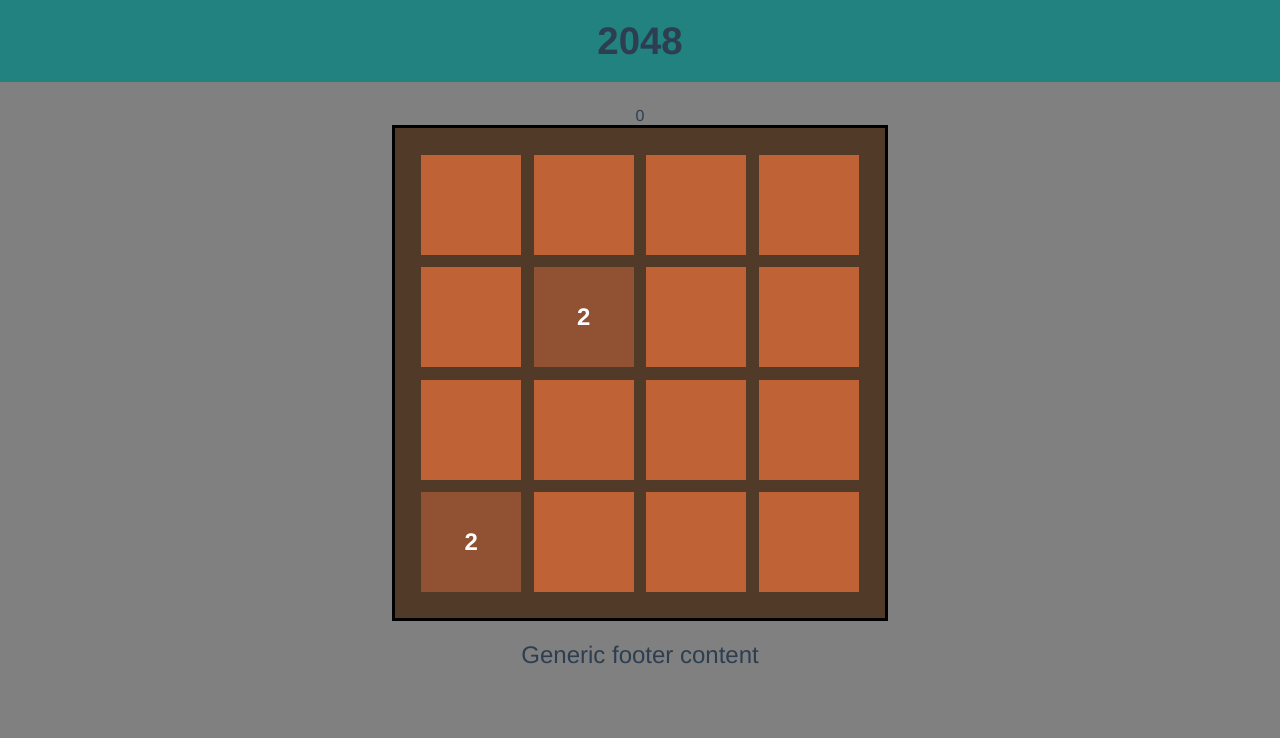
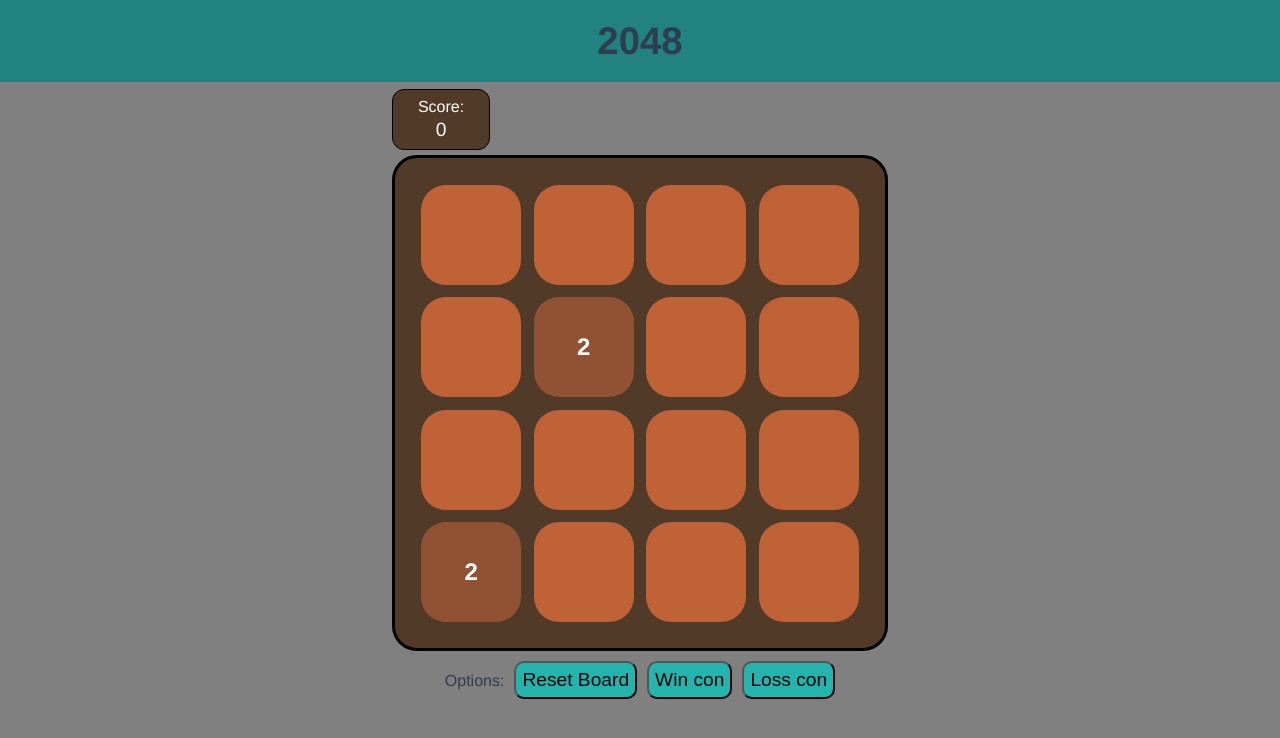
Before and after one commit to Moeasakr/TwentyFourtyEight, a Vue app: page / in a window 1280 px wide. Shown: the top 738 px of the page. Built offline with nearby package versions, Linux system fonts and the light colour scheme.

Commit message:
Styling + demon button functionality

```diff
--- a/index.html
+++ b/index.html
@@ -4,7 +4,7 @@
   <meta charset="UTF-8">
   <link rel="icon" href="/favicon.ico" />
   <meta name="viewport" content="width=device-width, initial-scale=1.0">
-  <title>Vite App</title>
+  <title>2048</title>
 </head>
 <body>
   <div id="app"></div>
--- a/src/App.vue
+++ b/src/App.vue
@@ -3,11 +3,14 @@
     <h1>2048</h1>
   </header>
   <div class="container">
-    <Board />
+    <Board v-bind:key="test" :option="boardStatus" />
+    <div class="optionsContainer">
+      <span>Options:</span>
+      <input class="optionButton resetButton" type="submit" value="Reset Board" @click="resetBoard(0)">
+      <input class="optionButton winButton" type="submit" value="Win con" @click="genWinCon">
+      <input class="optionButton lossButton" type="submit" value="Loss con" @click="genLossCon">
+    </div>
   </div>
-  <footer>
-    Generic footer content
-  </footer>
 </template>
 
 <script>
@@ -17,6 +20,32 @@ export default {
   name: 'App',
   components: {
     Board
+  },
+  data() {
+    return {
+      boardStatus : 0,
+      test: "something",
+    }
+  },
+  methods: {
+    genWinCon() {
+      // this.boardStatus = 1;
+      this.resetBoard(1);
+    },
+    genLossCon() {
+      // this.boardStatus = 2;
+      this.resetBoard(2);
+    },
+    resetBoard(status) {
+      if (status === 0) {
+        this.boardStatus = 0;
+      } else if (status === 1) {
+        this.boardStatus = 1;
+      } else if (status === 2) {
+        this.boardStatus = 2;
+      }
+      this.test += 1;
+    }
   }
 }
 </script>
@@ -25,7 +54,7 @@ export default {
   header {
     flex: 1 0 100%;
     background: #228280;
-    margin-bottom: 25px;
+    margin-bottom: 7px;
     font-size: 1.2em;
   }
   h1 {
@@ -38,6 +67,14 @@ export default {
     margin-top: 20px;
     flex: 1 0 100%;
     font-size: 1.5em;
-    /* background-color: green; */
+  }
+  .optionButton {
+    background-color: lightblue;
+    font-size: 1.2em;
+    margin-top: 10px;
+    margin-left: 10px;
+    padding: 6px;
+    border-radius: 10px;
+    background: #23B4AD;
   }
 </style>
--- a/src/components/Board.vue
+++ b/src/components/Board.vue
@@ -1,5 +1,11 @@
 <template>
-  <div class="scoreboard">{{ score }}</div>
+  <div v-if="checkWinCondition" :style="{'background-color':checkWinCondition.color}">
+    <h2>{{checkWinCondition.msg}}</h2>
+  </div>
+  <div class="scoreboard">
+    <p class="scoreLabel">Score:</p>
+    <p class="score">{{ score }}</p>
+  </div>
   <div class="board">
     <Tile v-for="(tile, i) in board" :key='`tile-${i}`' :label="`square-${i}`" :value="tile" />
   </div>
@@ -7,45 +13,77 @@
 
 <script>
 import Tile from "./Tile.vue"
-import { ref } from "vue"
+import { ref } from 'vue';
 import { useBoard } from '../composables/useBoard';
+import { useCheckWinCondition } from '../composables/userCheckWinCondition';
 
 export default {
   name: 'Board',
+  props:['option'],
   components: {
     Tile,
   },
-  setup() {
+  data() {
+    return {
+      test: "red",
+      overlay: false,
+    }
+  },
+  setup(props) {
     const {board, moveBoard, initialTiles, undoMove, score} = useBoard();
+    var winConditionMet = false;
+    const { checkWinCondition } = useCheckWinCondition(board, winConditionMet);
 
-    // For initial tiles -- Find a better way to do this
     let boardCopy = board.value.slice();
     let initialTilesLocation = initialTiles();
-    boardCopy[initialTilesLocation.first] = 2;
-    boardCopy[initialTilesLocation.second] = 2;
+
+    // 0 = Normal playthrough
+    // 1 = Close to a win condition
+    // 2 = Close to a loss condition
+    if (props['option'] === 0) {
+      // For initial tiles -- Find a better way to do this
+      boardCopy[initialTilesLocation.first] = 2;
+      boardCopy[initialTilesLocation.second] = 2;
+    } else if (props['option'] === 1) {
+      boardCopy[initialTilesLocation.first] = 1024;
+      boardCopy[initialTilesLocation.second] = 1024;
+    } else if (props['option'] === 2) {
+      let counter = 2;
+      boardCopy.forEach((_,i) => {
+        if (i === 15) return;
+        boardCopy[i] = 2 * counter;
+        counter*=2;
+      })
+    }
+
+
     board.value = boardCopy;
-
 
     return {
       board,
       moveBoard,
       undoMove,
       score,
+      checkWinCondition,
     };
   },
   methods:{
     keyDown(e) {
       switch (e.keyCode) {
         case 37:
+          e.preventDefault();
           this.moveBoard(0);
           break;
         case 38:
+          e.preventDefault();
           this.moveBoard(1);
           break;
         case 39:
+          e.preventDefault();
           this.moveBoard(2);
           break;
         case 40:
+          e.preventDefault();
           this.moveBoard(3);
           break;
         case 90:
@@ -65,7 +103,7 @@ export default {
     }
   },
   mounted() {
-    window.addEventListener('keyup', this.keyDown);
+    window.addEventListener('keydown', this.keyDown);
   }
 }
 </script>
@@ -80,5 +118,26 @@ export default {
     border: solid black;
     justify-content: space-around;
     padding: 20px;
+    border-radius: 25px;
+  }
+  .scoreboard {
+    width: 80px;
+    border: 1px solid black;
+    padding: 8px;
+    border-radius: 12px;
+    margin-bottom: 5px;
+    /* background: #D79666; */
+    background: #523A28;
+  }
+  .score {
+    margin: 0;
+    margin-top: 0;
+    font-size: 1.2em;
+    color: white;
+  }
+  .scoreLabel {
+    margin: 0;
+    margin-bottom: 3px;
+    color: white;
   }
 </style>
--- a/src/components/Tile.vue
+++ b/src/components/Tile.vue
@@ -45,6 +45,7 @@ export default {
         background: #BF6336;
         margin: auto;
         display: flex;
+        border-radius: 25px;
     }
     .value {
         margin: auto;
--- a/src/composables/useBoard.ts
+++ b/src/composables/useBoard.ts
@@ -6,6 +6,7 @@ export const useBoard = () => {
     const previousBoards = [];
     var score = ref(0);
     var roundScore = 0;
+    var lossConditionMet = false;
 
     const checkIfEmpty = (array) => {
         return array.every((item) => item === null);
@@ -193,6 +194,9 @@ export const useBoard = () => {
         // 2 - Right
         // 3 - Down
 
+        // Checks if the loss condition has been met, returns if it has been met
+        if (lossConditionMet === true) return;
+
         // Resetting counter
         changesCounter = 0;
 
@@ -282,6 +286,9 @@ export const useBoard = () => {
 
         // Updates the board
         board.value = boardCopy;
+
+        // Runs the check for the loss condition
+        lossConditionMet = checkLossCondition(boardCopy);
     };
 
     const undoMove = () => {
@@ -308,6 +315,23 @@ export const useBoard = () => {
         return { first: firstTileLocation, second: secondTileLocation };
     };
 
+    const checkLossCondition = (array) => {
+        changesCounter = 0;
+
+        var rowArray = splitArrayIntoRows(array);
+        var columnArray = splitArrayIntoColumns(rowArray);
+        // console.log(columnArray);
+        shiftTilesLeft(rowArray);
+        if (changesCounter !== 0) return false;
+        shiftTilesUp(columnArray);
+        if (changesCounter !== 0) return false;
+        shiftTilesRight(rowArray);
+        if (changesCounter !== 0) return false;
+        shiftTilesDown(columnArray);
+        if (changesCounter === 0) return true;
+        return false;
+    };
+
     return {
         board,
         moveBoard,
--- /dev/null
+++ b/src/composables/userCheckWinCondition.ts
@@ -0,0 +1,24 @@
+import { computed, Ref } from "vue";
+
+export const useCheckWinCondition = (
+    board: Ref<(number | null)[]>,
+    winConditionMet: boolean
+) => {
+    const checkWinCondition = computed(() => {
+        // Exits if the win condition was previously met
+        // I am allowing players to keep playing even if they clear the initial objective of a 2048 tile
+        // Might change later to display something instead of win if the players opt to keep going
+        if (winConditionMet === true) return null;
+        let res = board.value.some((tile) => tile === 2048);
+        let secondRes = board.value.some((tile) => tile === null);
+        let thirdRes = board.value.some((tile) => tile > 2048);
+        if (res === true && secondRes === true && thirdRes === false) {
+            winConditionMet = true;
+            return { color: "red", msg: "You win!" };
+        }
+    });
+
+    return {
+        checkWinCondition,
+    };
+};
```
Also changed, not shown: 1 other file (tests, documents, lock files or other folders).
